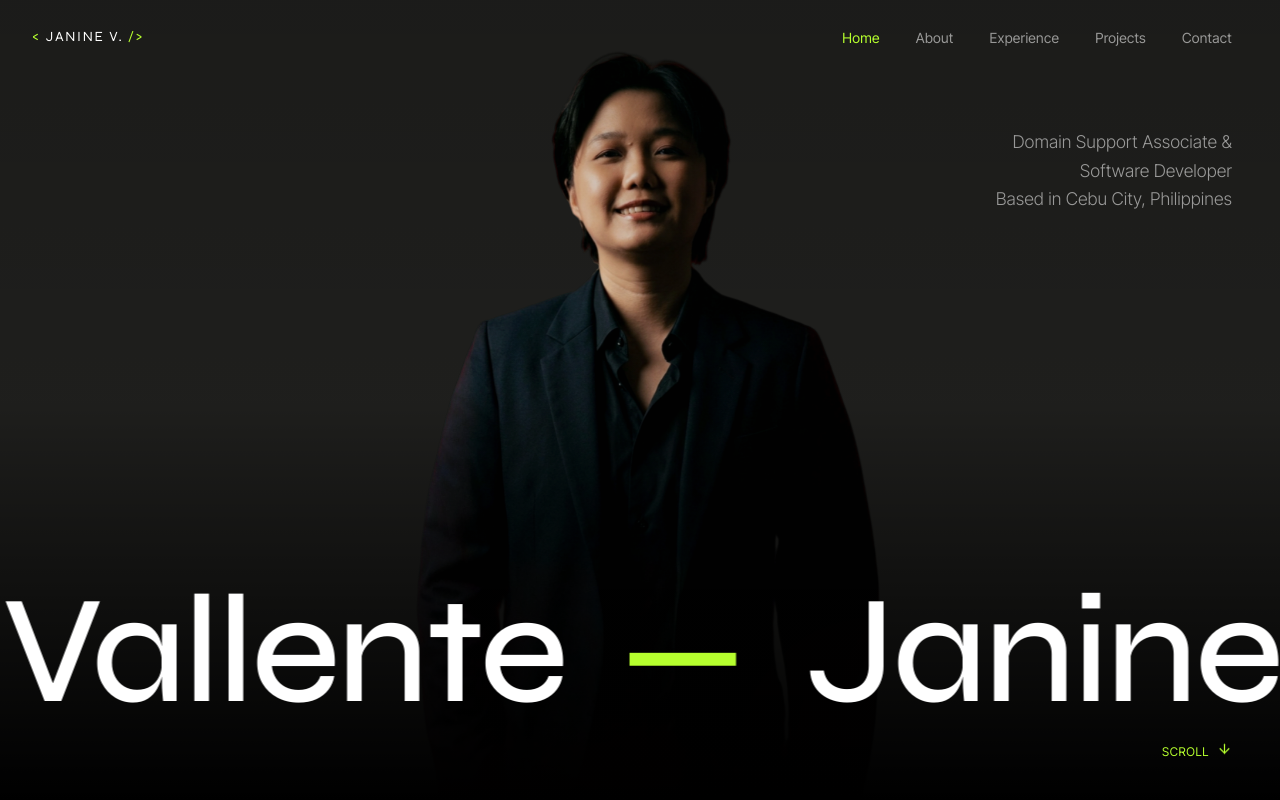
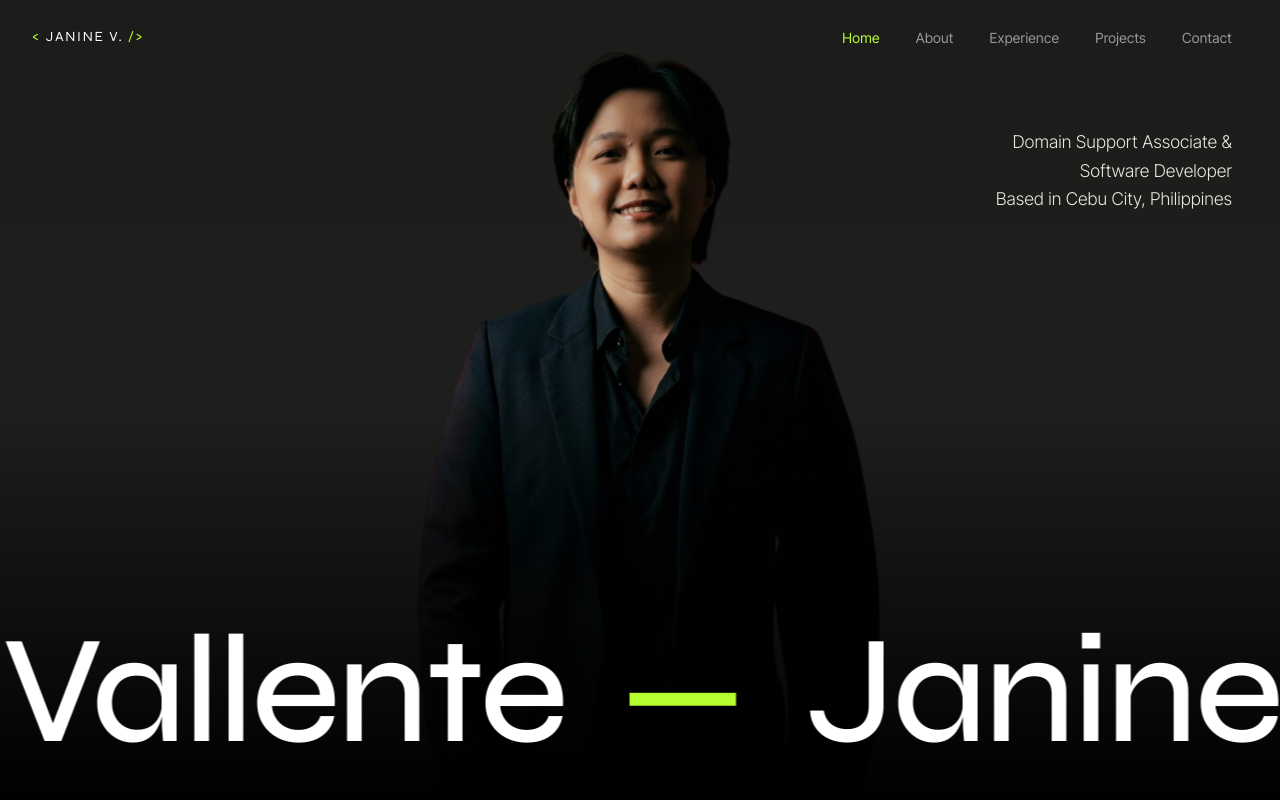
Before and after one commit to janinevallente/janinevallente-portfolio, a Next.js app: page / in a window 1280 px wide. Shown: the top 800 px of the page. Built offline with nearby package versions, Linux system fonts and the light colour scheme.

Commit message:
enh: updated text color in Hero section and removed scroll cue

```diff
--- a/src/components/sections/Hero.tsx
+++ b/src/components/sections/Hero.tsx
@@ -45,7 +45,7 @@ export default function Hero() {
               </span>
             </div> */}
 
-            <p className="font-body font-light leading-relaxed text-[clamp(0.9rem,1.5vw,1.1rem)] text-white/55 text-right">
+            <p className="font-body font-light leading-relaxed text-[clamp(0.9rem,1.5vw,1.1rem)] text-chalk/95 text-right">
               Domain Support Associate & <br/>
               Software Developer <br />
               Based in Cebu City, Philippines
@@ -63,22 +63,6 @@ export default function Hero() {
         >
           <Marquee />
         </motion.div>
-
-        {/* Scroll cue */}
-        <motion.div
-          className="flex items-end justify-between px-8 md:px-12 mt-6"
-          initial={{ opacity: 0 }}
-          animate={{ opacity: 1 }}
-          transition={{ duration: 0.8, delay: 0.9 }}
-        >
-          <div />
-          <div className="hidden md:flex items-center gap-2 text-xs text-accent font-body tracking-wider uppercase">
-            Scroll
-            <div className="inline-block animate-bounce">
-              <ArrowDown size={15}/>
-            </div>
-          </div>
-        </motion.div>
       </div>
     </section>
   );
```
